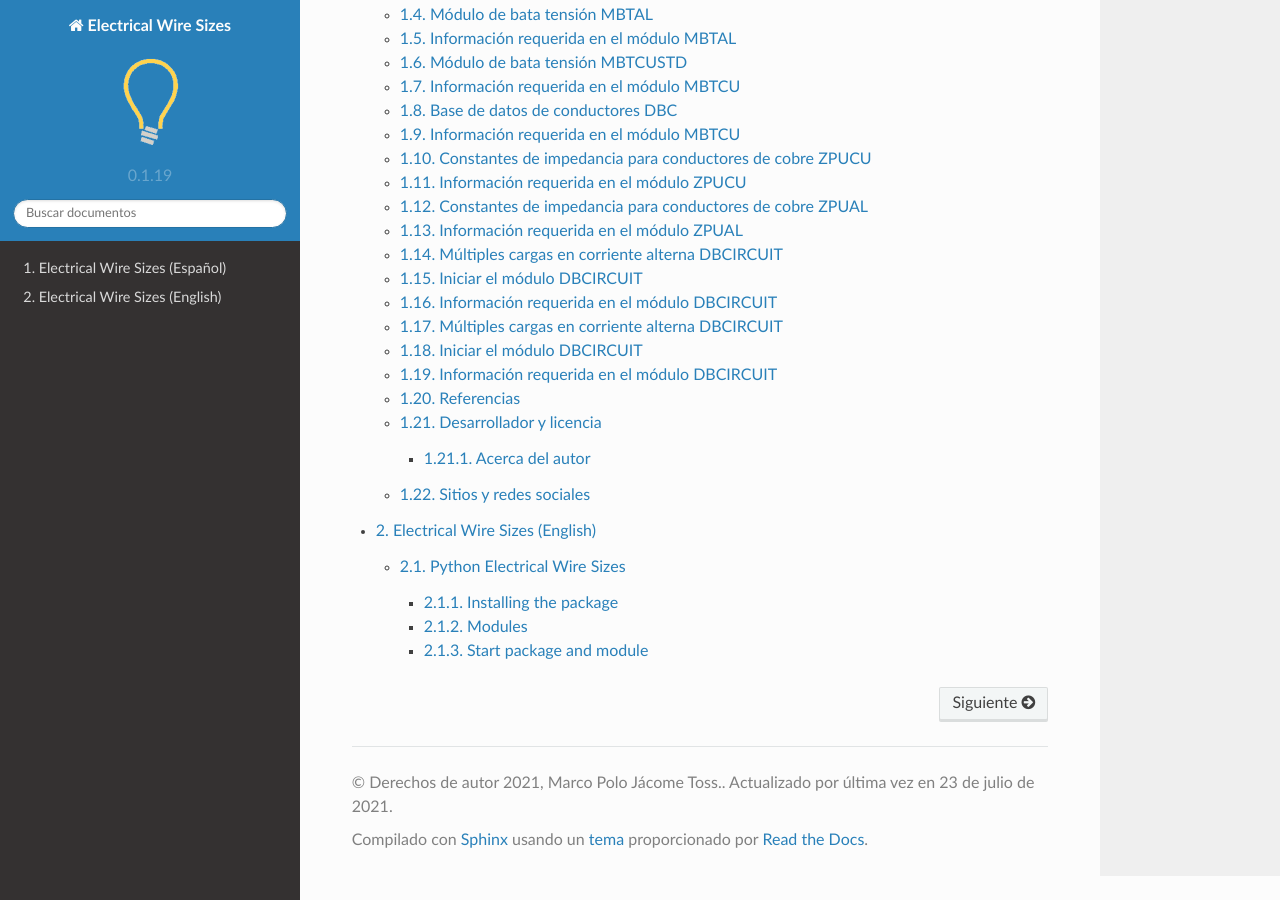
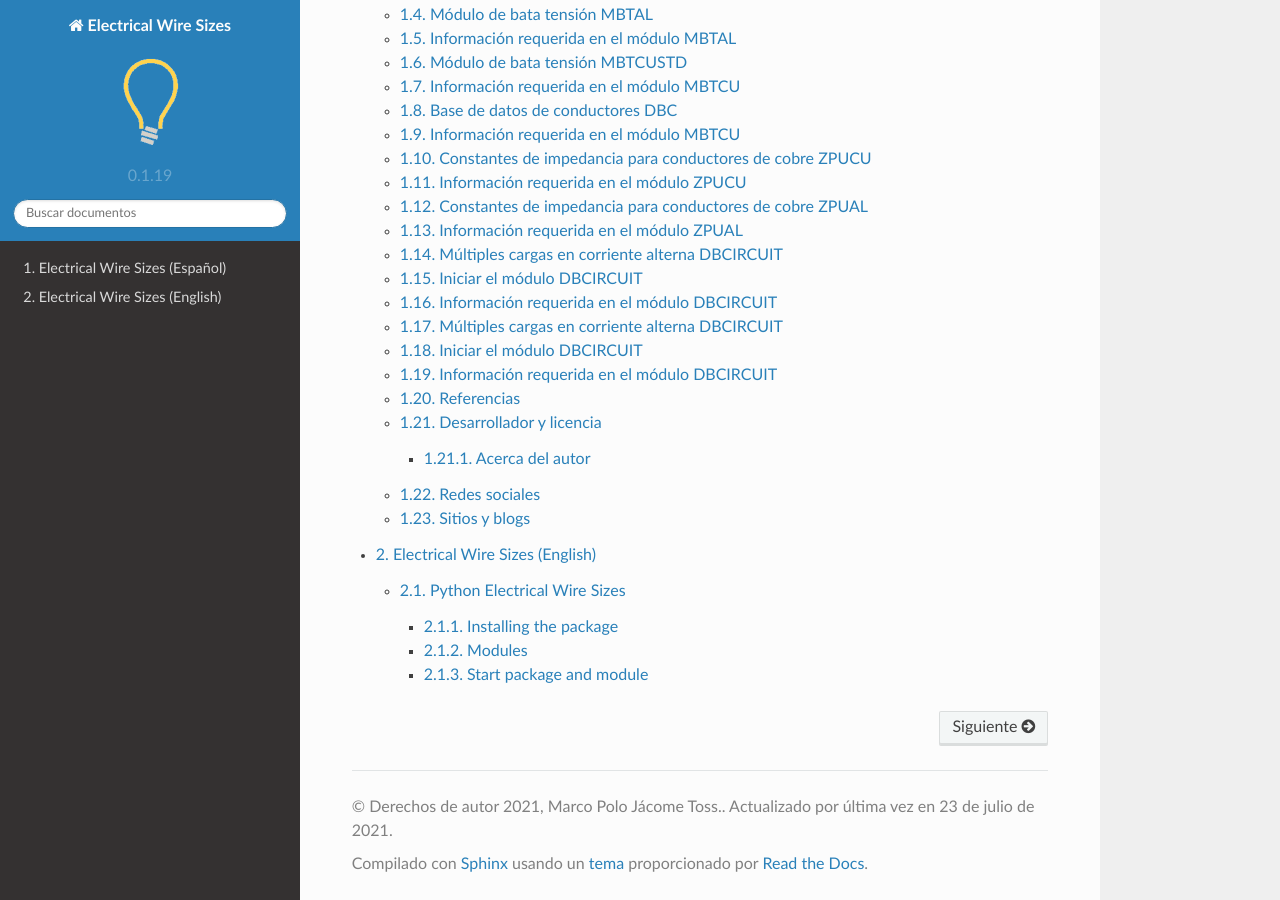
Before and after one commit to jacometoss/PyEWS, a Sphinx documentation site: the page built from docs/index.rst, in a window 1280 px wide and 900 px high, scrolled down 1274 px. Built offline with Sphinx 7.4.7 and the Read the Docs theme 2.0.0, drawn with Linux system fonts in a browser that asks for light colours.

Commit message:
Update Denveloped.rst

```diff
--- a/docs/parte1/Denveloped.rst
+++ b/docs/parte1/Denveloped.rst
@@ -27,10 +27,16 @@ debido a las necesidades hoy tan demandantes en la industría.
 El desarrollo de esta aplicación tiene como objetivo acortar los tiempo en el dimensionamiento de conductores eléctricos y obtención de
 resultados.
 
-Sitios y redes sociales
+Redes sociales
 =======================
 
-|image7|\ |image8| \ |image9|
+|image7|\ |image8| \
+
+
+Sitios y blogs
+==============
+
+|image9|
 
 
 
@@ -51,4 +57,4 @@ Sitios y redes sociales
 .. |image8| image:: https://img.icons8.com/doodle/48/000000/blogger--v1.png
    :target: https://k-denveloper.blogspot.com/
 .. |image9| image:: https://img.icons8.com/color/48/000000/github--v1.png
-   :target: https://github.com/jacometoss
+   :target: https://jacometoss.github.io/SELisp/
```
